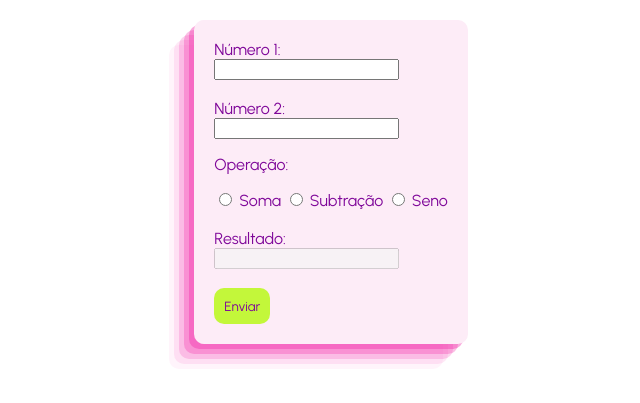
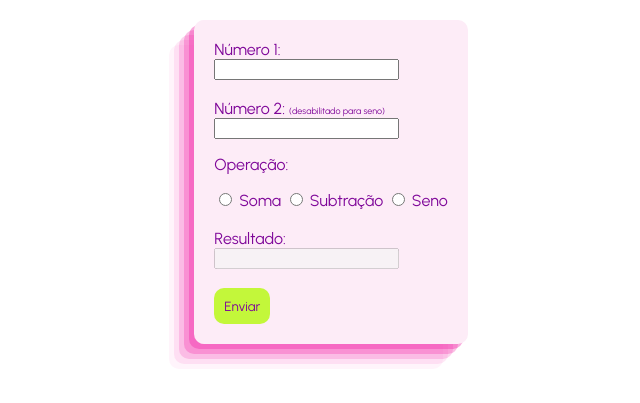
Before and after one commit to bibiacoutinho/Calculadora-Python, a Flask app: page / in a window 1280 px wide. Shown: the part 58-461 px from the top of the page, without its empty margins (309-949 px from the left). Run offline with Flask 2, Linux system fonts and the light colour scheme.

Commit message:
add aviso campo 2

```diff
--- a/src/templates/calculadora.html
+++ b/src/templates/calculadora.html
@@ -36,6 +36,10 @@
 			margin-top: 20px;
 		}
 
+		span {
+			font-size: 9px;
+		}
+
 		form {
 			background-color: #FDECF7;
 			padding: 20px;
@@ -72,7 +76,7 @@
 			<label for="n1">Número 1:</label><br>
 			<input type="number" id="n1" name="n1"><br><br>
 
-			<label for="n2">Número 2:</label><br>
+			<label for="n2">Número 2: <span>(desabilitado para seno)</span></label><br>
 			<input type="number" id="n2" name="n2">
 
 
```
